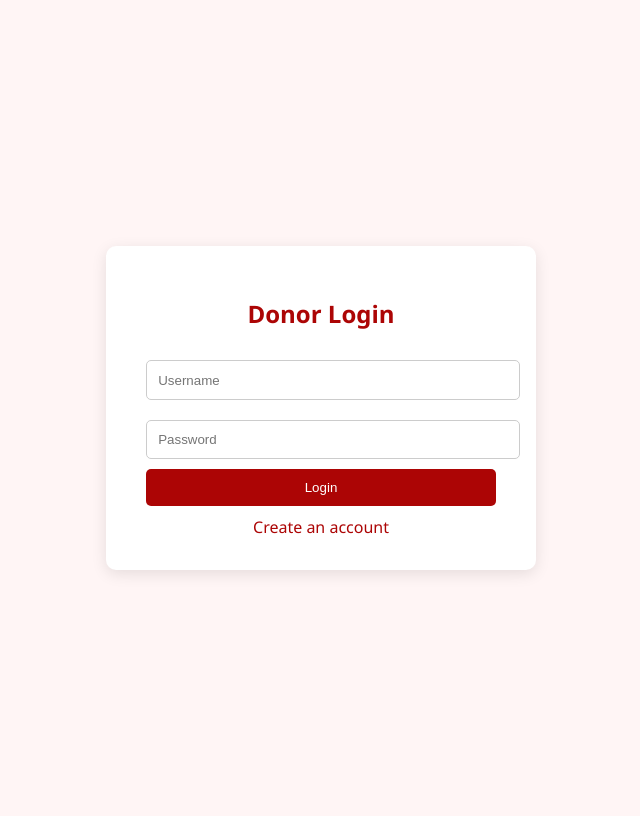
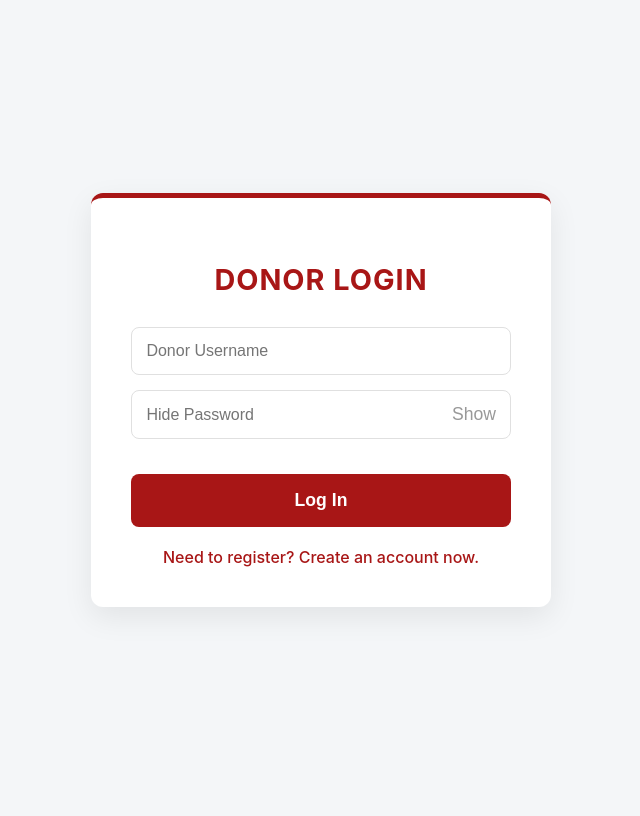
Before and after one commit to arathyrajeesh/blood-bank-management-django, a Django app: page /donor-login/ in a window 1280 px wide. Shown: the whole page, without its empty margins (319-959 px from the left). After the commit the page ends 611 px from the top, so only its background shows below. Run offline with Django 5.2, Linux system fonts and the light colour scheme.

Commit message:
dodnor-login added

```diff
--- a/bloodmanager/templates/donor_login.html
+++ b/bloodmanager/templates/donor_login.html
@@ -2,63 +2,136 @@
 <html lang="en">
 <head>
 <meta charset="UTF-8">
+<meta name="viewport" content="width=device-width, initial-scale=1.0">
 <title>Donor Login | Blood Bank</title>
 <style>
+    :root {
+        --primary-color:rgb(168, 22, 22);
+        --background-light: #f4f6f8;
+        --text-dark: #333;
+        --border-light: #e0e0e0;
+        --error-red: #D32F2F;
+    }
+
     body {
-        background: #fff5f5;
-        font-family: 'Segoe UI', Tahoma, sans-serif;
+        background: var(--background-light);
+        font-family: 'Inter', 'Segoe UI', Tahoma, Geneva, Verdana, sans-serif;
         display: flex;
         justify-content: center;
         align-items: center;
-        height: 100vh;
+        min-height: 100vh;
+        margin: 0;
     }
+
     .login-container {
         background: white;
-        padding: 2rem 2.5rem;
-        border-radius: 10px;
-        box-shadow: 0 4px 15px rgba(0,0,0,0.1);
-        width: 350px;
+        padding: 40px;
+        border-radius: 12px;
+        box-shadow: 0 10px 30px rgba(0, 0, 0, 0.08);
+        width: 100%;
+        max-width: 380px;
+        text-align: center;
+        border-top: 5px solid var(--primary-color);
     }
+
     h2 {
+        color: var(--primary-color);
+        margin-bottom: 30px;
+        font-size: 1.8rem;
+        font-weight: 700;
+        text-transform: uppercase;
+        letter-spacing: 1px;
+    }
+
+    input[type="text"], input[type="password"] {
+        width: 100%;
+        padding: 0.9rem;
+        border-radius: 8px;
+        border: 1px solid var(--border-light);
+        box-sizing: border-box;
+        font-size: 1em;
+        transition: border-color 0.3s, box-shadow 0.3s;
+    }
+    input:focus {
+        border-color: var(--primary-color);
+        box-shadow: 0 0 0 2px rgba(144, 12, 63, 0.1);
+        outline: none;
+    }
+
+    .password-wrapper {
+        position: relative;
+        margin: 15px 0;
+    }
+    .password-wrapper input {
+        margin: 0 !important;
+    }
+
+    .password-toggle {
+        position: absolute;
+        right: 10px;
+        top: 50%;
+        transform: translateY(-50%);
+        border: none;
+        background: transparent;
+        cursor: pointer;
+        color: #999;
+        font-size: 1.1em;
+        padding: 5px;
+        transition: color 0.2s;
+        z-index: 2;
+        line-height: 1;
+    }
+    .password-toggle:hover {
+        color: var(--primary-color);
+    }
+
+    button[type="submit"] {
+        width: 100%;
+        margin-top: 20px;
+        padding: 1rem;
+        background: var(--primary-color);
+        color: white;
+        border: none;
+        border-radius: 8px;
+        cursor: pointer;
+        font-size: 1.1em;
+        font-weight: 600;
+        transition: background 0.3s, transform 0.1s;
+    }
+    button[type="submit"]:hover {
+        background: #C70039;
+        transform: translateY(-1px);
+    }
+
+    .message {
+        color: var(--error-red);
+        background: #ffebeb;
+        padding: 12px;
+        border-radius: 6px;
+        border: 1px solid var(--error-red);
         text-align: center;
-        color: rgb(172, 5, 5);
+        margin-bottom: 20px;
+        font-size: 0.95em;
     }
-    input {
-        width: 100%;
-        margin: 10px 0;
-        padding: 0.7rem;
-        border-radius: 5px;
-        border: 1px solid #ccc;
-    }
-    button {
-        width: 100%;
-        padding: 0.7rem;
-        border: none;
-        background: rgb(172, 5, 5);
-        color: white;
-        border-radius: 5px;
-        cursor: pointer;
-    }
-    button:hover {
-        background: #a00000;
-    }
-    .message {
-        color: red;
-        text-align: center;
-        margin-bottom: 10px;
-    }
+
     a {
         text-decoration: none;
-        color: rgb(172, 5, 5);
+        color: var(--primary-color);
         display: block;
         text-align: center;
-        margin-top: 10px;
+        margin-top: 20px;
+        font-weight: 500;
+        transition: color 0.2s;
+    }
+    a:hover {
+        color: var(--secondary-color);
     }
 </style>
 </head>
 <body>
     <div class="login-container">
         <h2>Donor Login</h2>
+
         {% if messages %}
             <div class="message">
                 {% for message in messages %}
@@ -66,13 +139,42 @@
                 {% endfor %}
             </div>
         {% endif %}
+
         <form method="POST">
             {% csrf_token %}
-            <input type="text" name="username" placeholder="Username" required>
-            <input type="password" name="password" placeholder="Password" required>
-            <button type="submit">Login</button>
+            <input type="text" name="username" placeholder="Donor Username" required>
+
+            <div class="password-wrapper">
+                <input type="password" name="password" id="password_input" placeholder="Hide Password" required>
+                <button type="button" class="password-toggle" id="toggle_password" aria-label="Show password">
+                    Show
+                </button>
+            </div>
+
+            <button type="submit">Log In</button>
         </form>
-        <a href="{% url 'register' %}">Create an account</a>
+
+        <a href="{% url 'register' %}">Need to register? Create an account now.</a>
     </div>
+
+    <script>
+        document.addEventListener('DOMContentLoaded', function() {
+            const passwordInput = document.getElementById('password_input');
+            const toggleButton = document.getElementById('toggle_password');
+
+            if (toggleButton && passwordInput) {
+                toggleButton.addEventListener('click', function() {
+                    const type = passwordInput.getAttribute('type') === 'password' ? 'text' : 'password';
+                    passwordInput.setAttribute('type', type);
+
+                    if (type === 'text') {
+                        toggleButton.innerHTML = 'Hide';
+                    } else {
+                        toggleButton.innerHTML = 'Show';
+                    }
+                });
+            }
+        });
+    </script>
 </body>
 </html>
```
